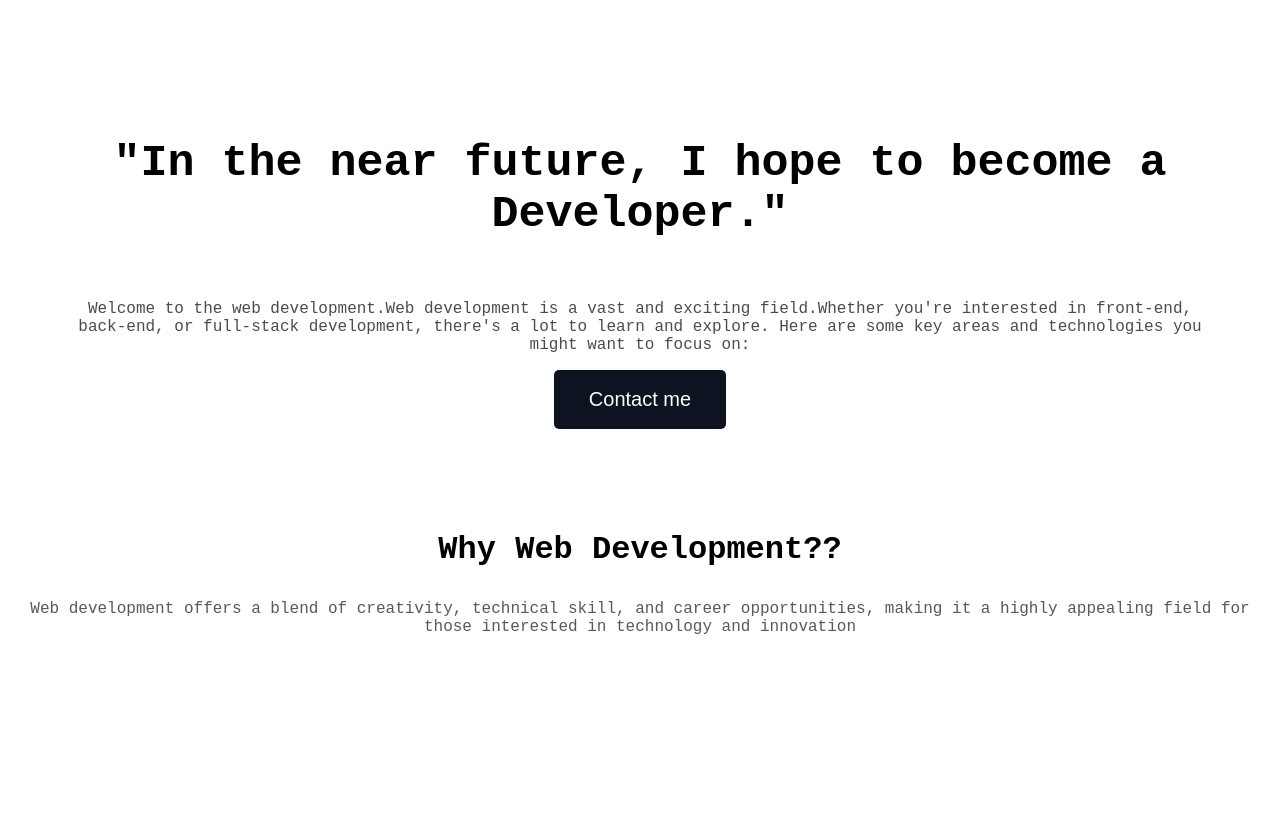
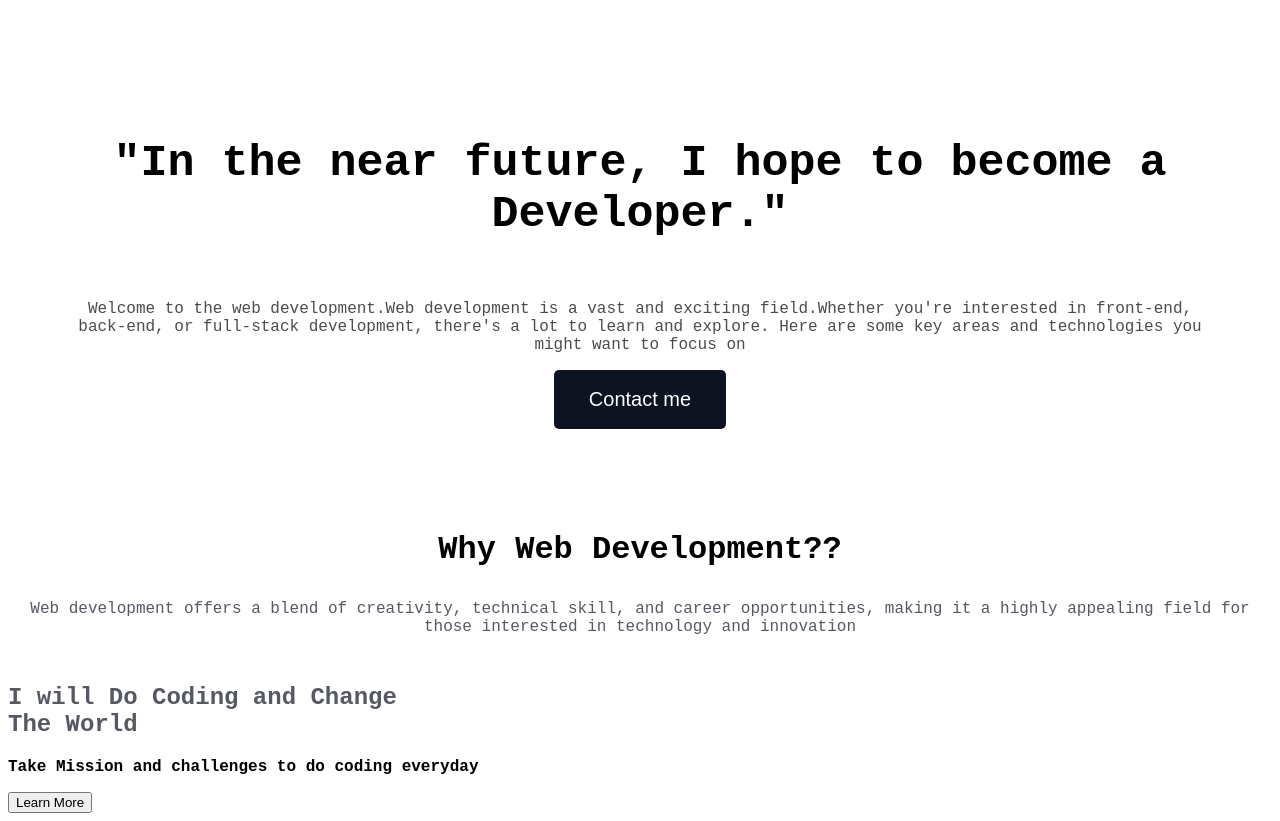
Before and after one commit to Musarrat1/Assignment, a plain HTML site: page index.html in a window 1280 px wide. Before the commit the page ends 800 px from the top, so only its background shows below. Drawn offline with Linux system fonts and the light colour scheme; a web font is replaced by a local one.

Commit message:
added information

```diff
--- a/index.html
+++ b/index.html
@@ -17,7 +17,7 @@
  <div >
     <h4 class="title">"In the near future, I hope to become a Developer."</h4>
     <div class="text center">
-    <p class="p1">Welcome to the web development.Web development is a vast and exciting field.Whether you're interested in front-end, back-end, or full-stack development, there's a lot to learn and explore. Here are some key areas and technologies you might want to focus on:</p>
+    <p class="p1">Welcome to the web development.Web development is a vast and exciting field.Whether you're interested in front-end, back-end, or full-stack development, there's a lot to learn and explore. Here are some key areas and technologies you might want to focus on</p>
     </div>
     <div class=" Contact">
     <a href=""><button class="btn-bg">Contact me</button></a></div>
@@ -32,6 +32,14 @@
             <p class="d1">Web development offers a blend of creativity, technical skill, and career opportunities, making it a highly appealing field for those interested in technology and innovation </p>
         </div>
     </section>
+    <section
+    ><div class="info">
+        <div class="d2">
+            <h2 class="t2">I will Do Coding and Change The World</h2>
+            <p>Take Mission and challenges to do coding everyday</p>
+            <button>Learn More</button>
+        </div>
+    </div></section>
     </main>
     <footer>
 
--- a/style/s1.css
+++ b/style/s1.css
@@ -58,3 +58,12 @@
 .description{
   text-align: center;
 }
+.info{
+  margin-top: 48px ;
+}
+.t2{
+  color: rgba(13, 19, 33, 0.70);
+  font-size: 24px;
+  font-weight: 700;
+  max-width: 400px;
+}
```
